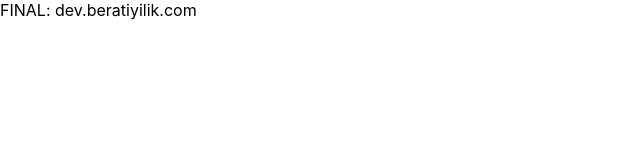
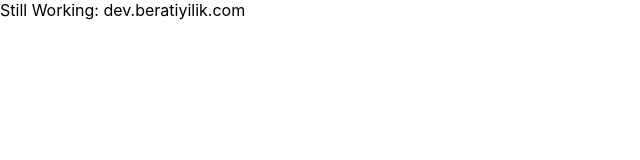
Before and after one commit to beratiyilik/dev.beratiyilik.com, a Next.js app: page / in a window 1280 px wide. Shown: the top 160 px of the page, without its empty margins (0-640 px from the left). Built offline with nearby package versions, Linux system fonts and the light colour scheme.

Commit message:
still working

```diff
--- a/pages/index.tsx
+++ b/pages/index.tsx
@@ -25,7 +25,7 @@ const Home: NextPage = () => {
   const error: Error = result.error;
   return (
     <div >
-      {`FINAL:  ${data?.name}`}
+      {`Still Working:  ${data?.name}`}
     </div>
   )
 }
```
